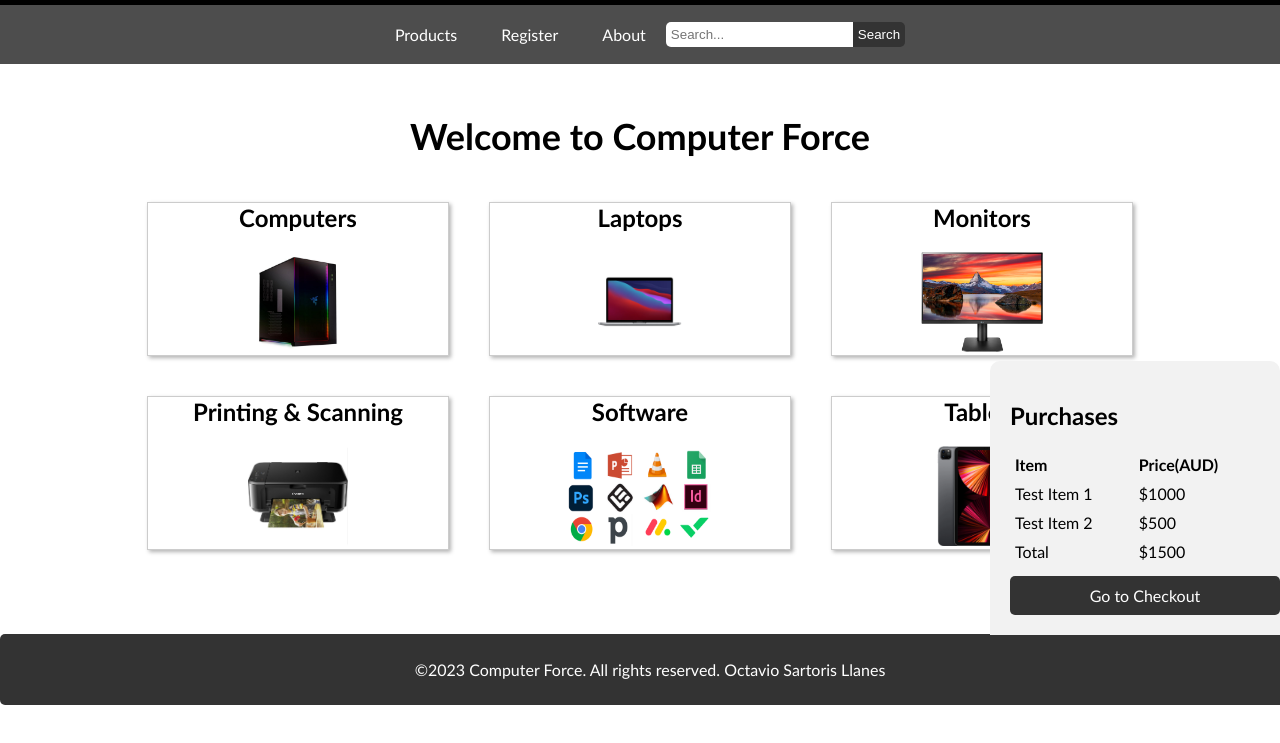
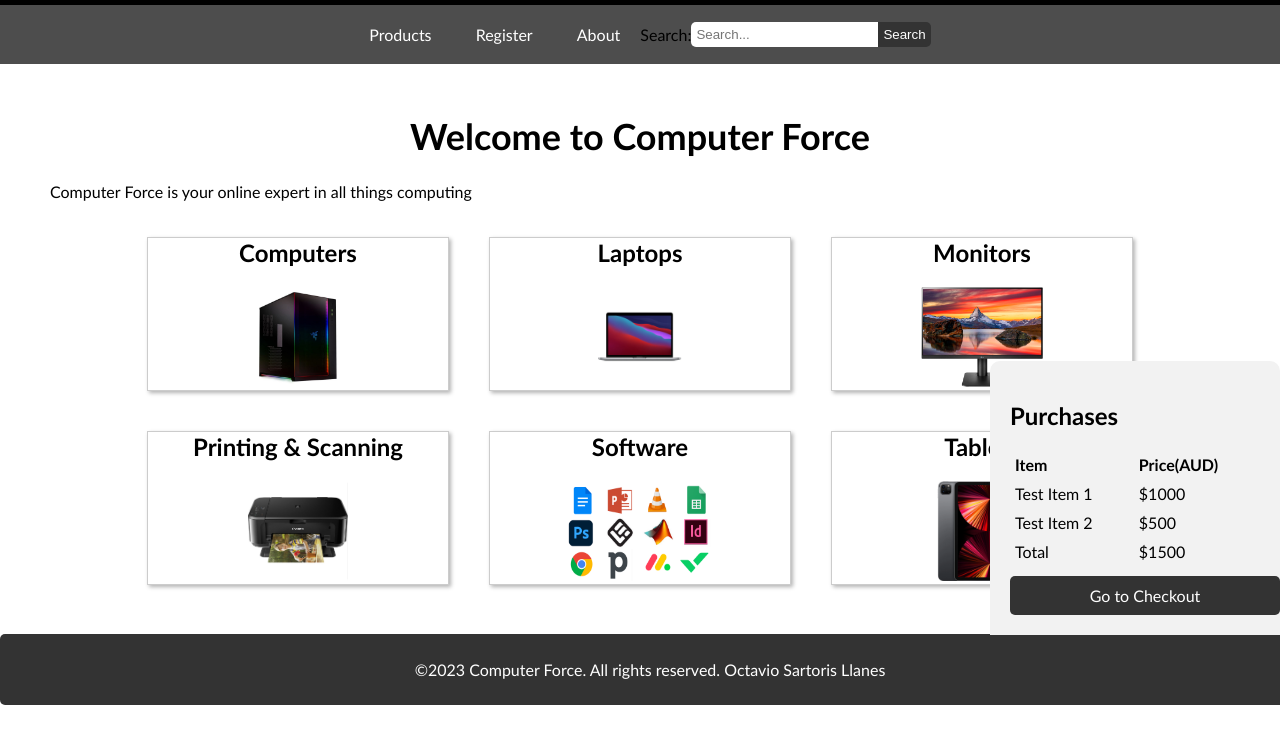
Before and after one commit to clevervago/ACBI-SartorisLlanes, a plain HTML site: page index.html in a window 1280 px wide. Shown: the part 95-838 px from the top of the page. Drawn offline with Linux system fonts and the light colour scheme.

Commit message:
Add files via upload

```diff
--- a/index.html
+++ b/index.html
@@ -16,15 +16,16 @@
       <li><a href="register.html">Register</a></li>
       <li><a href="about.html">About</a></li>
     </ul>
-    <div class="search">
-      <input type="text" placeholder="Search...">
-      <button>Search</button>
-    </div>
+<div class="search">
+  <label for="search-input">Search:</label>
+  <input type="text" id="search-input" placeholder="Search...">
+  <button>Search</button>
+</div>
   </nav>
 
   <main>
     <h1>Welcome to Computer Force</h1>
-
+    <p>Computer Force is your online expert in all things computing</p>
     <div class="products">
       <div class="product">
         <h2>Computers</h2>
```
